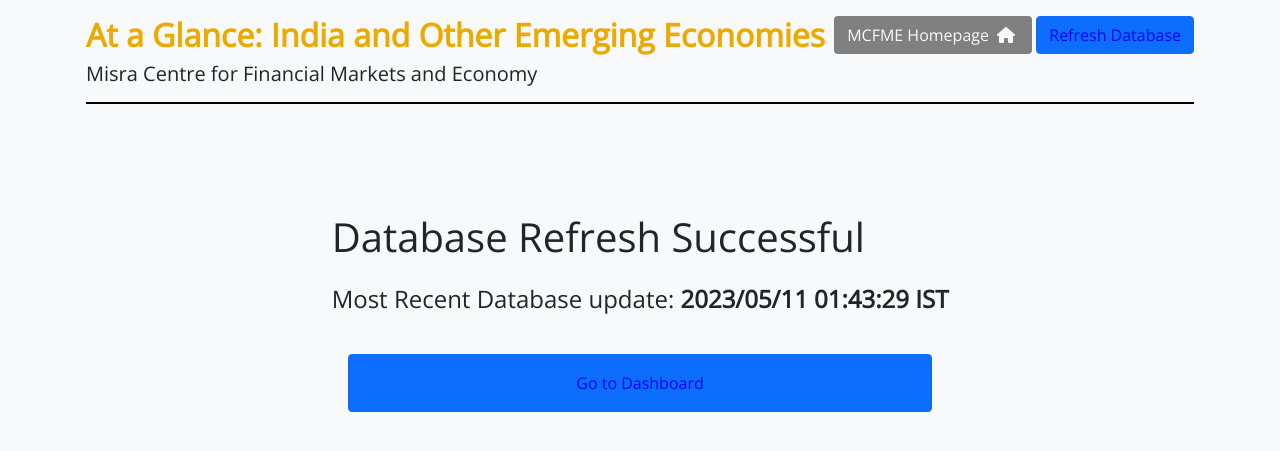
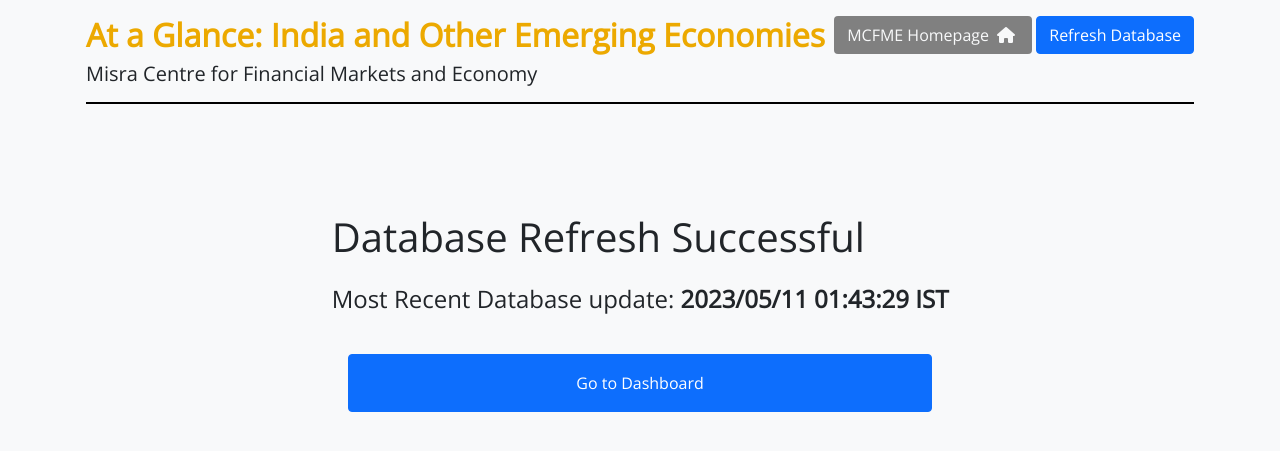
Before and after one commit to raghupatro/emerging-economies, a Django app: page /refreshPage in a window 1280 px wide. Shown: the top 451 px of the page. Run offline with Django 4.2, Linux system fonts and the light colour scheme; data comes from the database, SQL or seed files in the repository; both versions use the stored data as it was after the commit; data that the repository does not hold is empty; some libraries are stand-ins or nearby versions.

Commit message:
button text white

```diff
--- a/emerging_economies/emer_econ_app/templates/emer_econ_app/header.html
+++ b/emerging_economies/emer_econ_app/templates/emer_econ_app/header.html
@@ -47,7 +47,7 @@
         <div class="text-end">
           <a class="btn text-light fw-light" style="background-color:rgb(128,128,128);" target="_blank" href="https://www.iima.ac.in/faculty-research/centers/Misra-Centre-for-Financial-Markets-and-Economy"><span
             class="d-lg-inline d-none">MCFME Homepage </span><i class="fa fa-home mx-1"></i></a>
-            <a class="btn btn-primary" href="/refreshPage" role="button">Refresh Database</a>
+            <a class="btn btn-primary retry-button" href="/refreshPage" role="button">Refresh Database</a>
           </div>
         </div>
         <div class="d-flex justify-content-between align-items-center d-md-none" style="border-bottom: 2px solid black;">
@@ -58,7 +58,7 @@
             <div class="text-end">
               <a class="text-dark fw-light" target="_blank" href="https://www.iima.ac.in/web/areas-and-centres/research-centres/misra-centre-for-financial-markets-and-economy/"><span
                 class="d-lg-inline d-none">MCFME Homepage </span><i class="fa fa-home mx-1"></i></a>
-              <a class="btn btn-primary" href="/refreshPage" role="button">Refresh Database</a>
+              <a class="btn btn-primary retry-button" href="/refreshPage" role="button">Refresh Database</a>
         </div>
       </div>
   </div>
--- a/emerging_economies/emer_econ_app/templates/emer_econ_app/refreshPage.html
+++ b/emerging_economies/emer_econ_app/templates/emer_econ_app/refreshPage.html
@@ -4,7 +4,7 @@
     <div>
       <h1 class="my-auto">Database Refresh Successful</h1><br>
       <h4 class="my-auto d-block">Most Recent Database update: <strong id="last-refresh-time"></strong></h4><br>
-      <a class=" button btn btn-primary p-3 m-3 d-block" href="{% url 'dashboard' %}" role="button">Go to Dashboard</a>
+      <a class=" retry-button btn btn-primary p-3 m-3 d-block" href="{% url 'dashboard' %}" role="button">Go to Dashboard</a>
     </div>
   </div>
 </div>
```
Also changed, not shown: emerging_economies/db.sqlite3.
